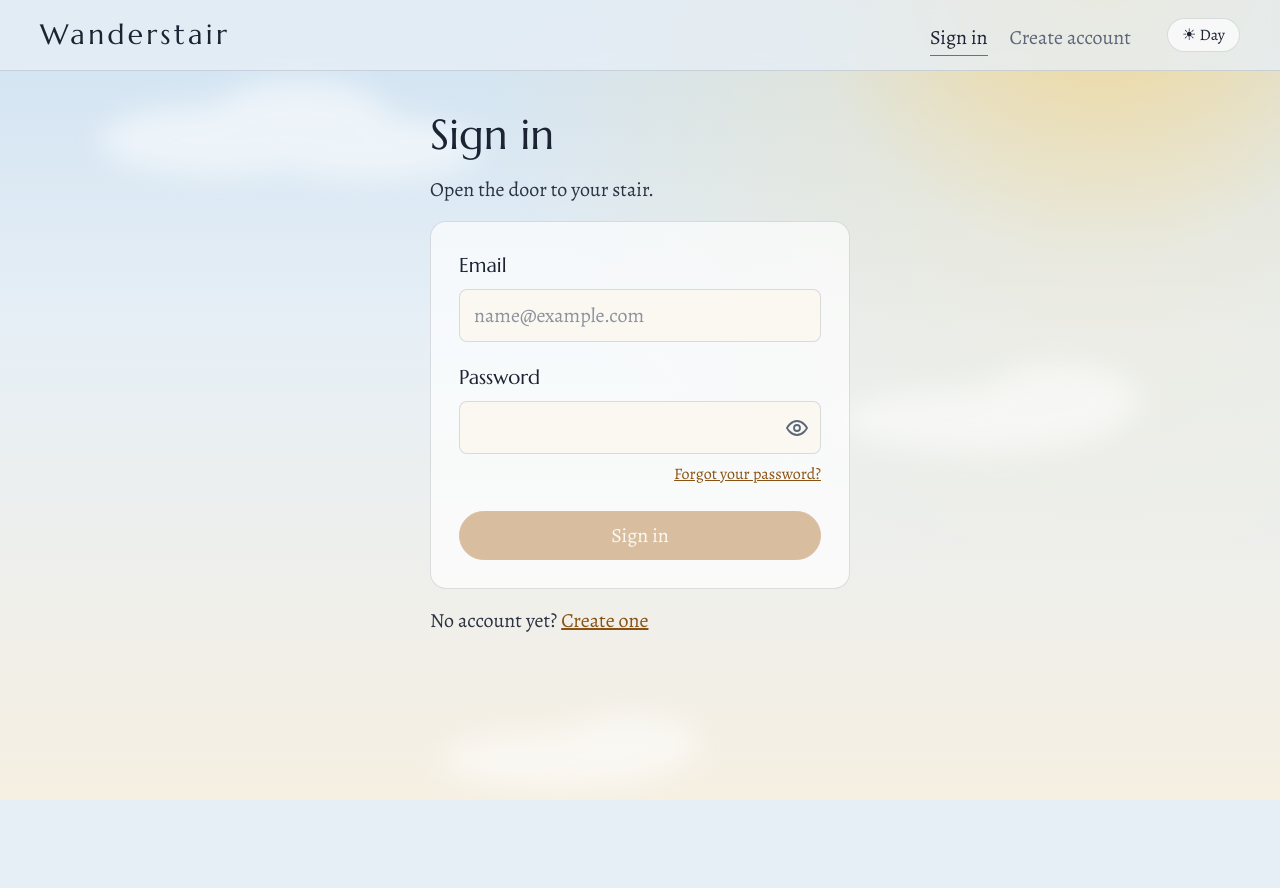
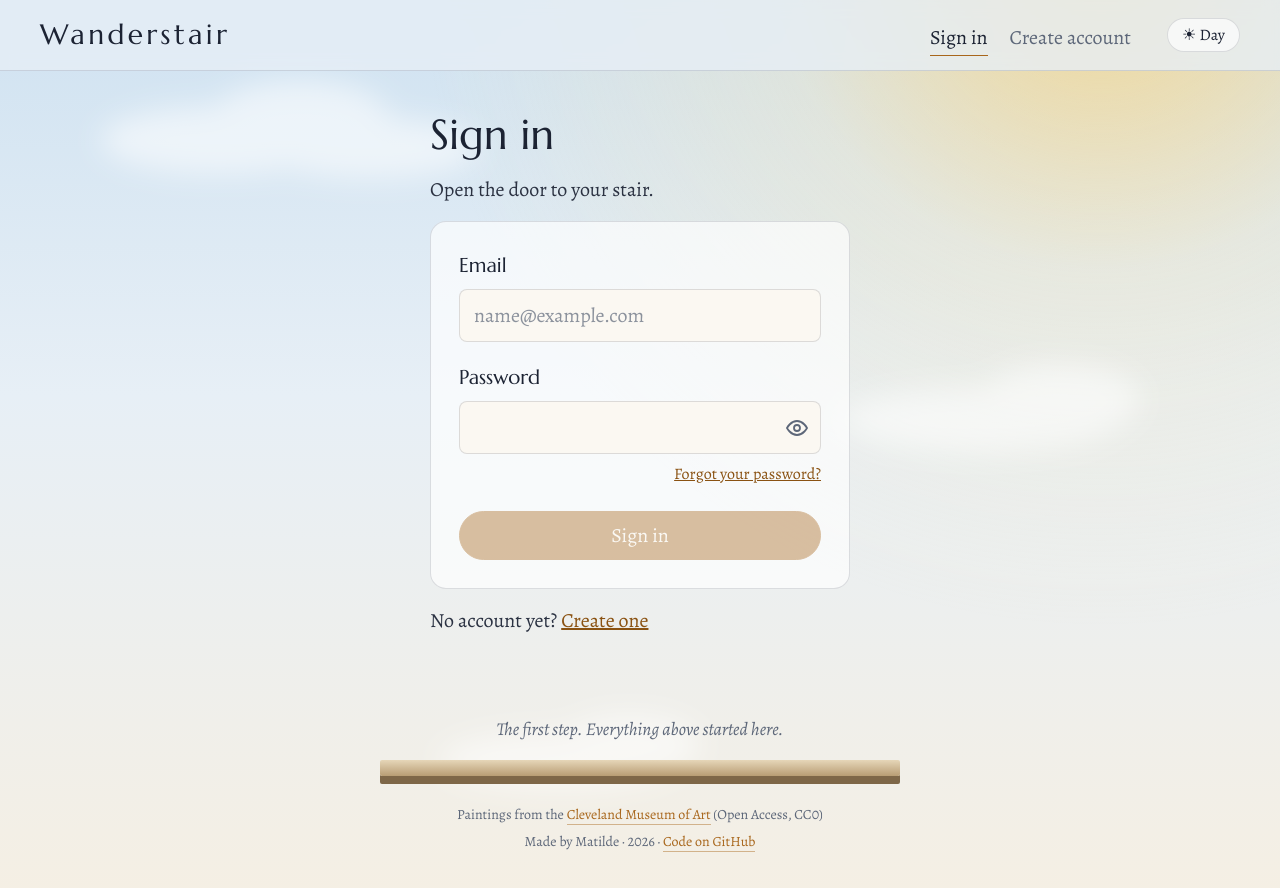
Before and after one commit to mjuliana98g/wanderstair, an Angular app: page /sign-in in a window 1280 px wide. Shown: the top 888 px of the page. Before the commit the page ends 800 px from the top, so only its background shows below. Built offline with nearby package versions, Linux system fonts and the light colour scheme; no server answers; the database is empty.

Commit message:
feat: add a footer

```diff
--- a/src/app/app.css
+++ b/src/app/app.css
@@ -1,3 +1,18 @@
+/* LAYOUT */
+
+:host {
+  display: flex;
+  flex-direction: column;
+  min-height: 100vh;
+}
+
+main {
+  flex: 1;
+  width: 100%;
+}
+
+/* HEADER */
+
 header {
   position: sticky;
   top: 0;
@@ -120,6 +135,46 @@ nav.guest+.tools {
 
 .backdrop {
   display: none;
+}
+
+/* FOOTER */
+
+footer {
+  display: flex;
+  flex-direction: column;
+  align-items: center;
+  gap: 6px;
+  padding: 0 16px 88px;
+  color: var(--ink-soft);
+  font-size: 14px;
+  text-align: center;
+}
+
+.first-step {
+  width: 100%;
+  font-size: 18px;
+  font-style: italic;
+}
+
+.first-step::after {
+  content: "";
+  display: block;
+  width: min(100%, 520px);
+  height: 16px;
+  margin: 16px auto 22px;
+  border-radius: 2px;
+  background: linear-gradient(var(--step), var(--step-edge));
+  box-shadow: 0 8px 0 var(--step-shadow);
+}
+
+footer a {
+  border-bottom: 1px solid color-mix(in srgb, var(--accent) 45%, transparent);
+  color: var(--accent);
+  text-decoration: none;
+}
+
+footer a:hover {
+  border-color: var(--accent);
 }
 
 /* BACK TO THE TOP */
--- a/src/app/app.html
+++ b/src/app/app.html
@@ -46,6 +46,19 @@
   <router-outlet />
 </main>
 
+<footer>
+  <p class="first-step">The first step. Everything above started here.</p>
+  <p>
+    Paintings from the
+    <a href="https://www.clevelandart.org/open-access" target="_blank" rel="noopener">Cleveland Museum of Art</a>
+    (Open Access, CC0)
+  </p>
+  <p>
+    Made by Matilde · {{ year }} ·
+    <a href="https://github.com/mjuliana98g/wanderstair" target="_blank" rel="noopener">Code on GitHub</a>
+  </p>
+</footer>
+
 @if (showTopButton()) {
 <button class="to-top" type="button" (click)="scrollToTop()" aria-label="Back to the top">↑</button>
 }
--- a/src/app/app.ts
+++ b/src/app/app.ts
@@ -16,6 +16,7 @@ const TOP_BUTTON_AFTER = 400;
 })
 export class App implements OnInit {
   protected readonly title = 'Wanderstair';
+  protected readonly year = new Date().getFullYear();
   private auth = inject(AuthService);
   user = this.auth.user;
   postcards = inject(PostcardsService);
--- a/src/app/pages/stair/stair.css
+++ b/src/app/pages/stair/stair.css
@@ -1,3 +1,5 @@
+/* PAGE */
+
 :host {
   display: flex;
   flex-direction: column;
@@ -205,13 +207,6 @@
   --i: 5;
 }
 
-.stair-end {
-  padding-top: 40px;
-  color: var(--ink-soft);
-  font-style: italic;
-  text-align: center;
-}
-
 /* SMALL SCREENS */
 
 @media (max-width: 760px) {
@@ -309,7 +304,6 @@
 /* MOTION */
 
 @media (prefers-reduced-motion: reduce) {
-
   .see,
   .write {
     transition: none;
--- a/src/app/pages/stair/stair.html
+++ b/src/app/pages/stair/stair.html
@@ -55,6 +55,5 @@
     <li>No doors yet. <a routerLink="/write">Write your first memory.</a></li>
     }
   </ol>
-  <p class="stair-end">The first step. Everything above started here.</p>
   }
 </section>
```
